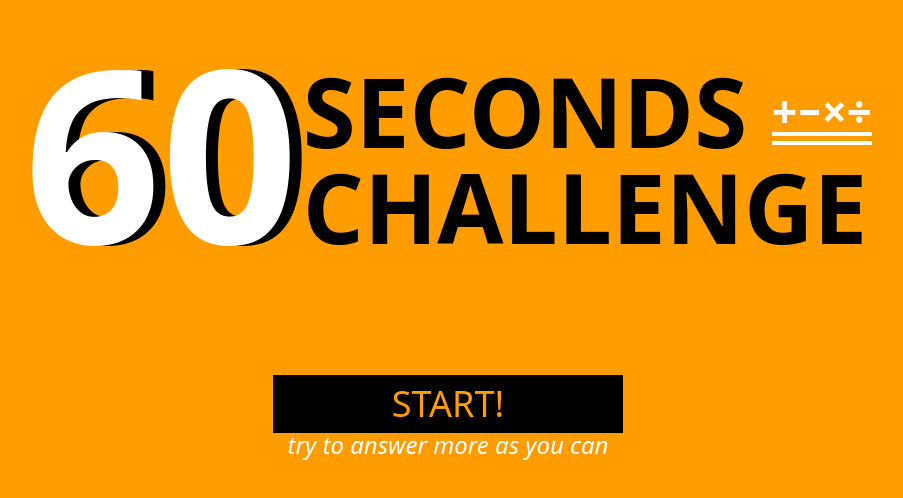
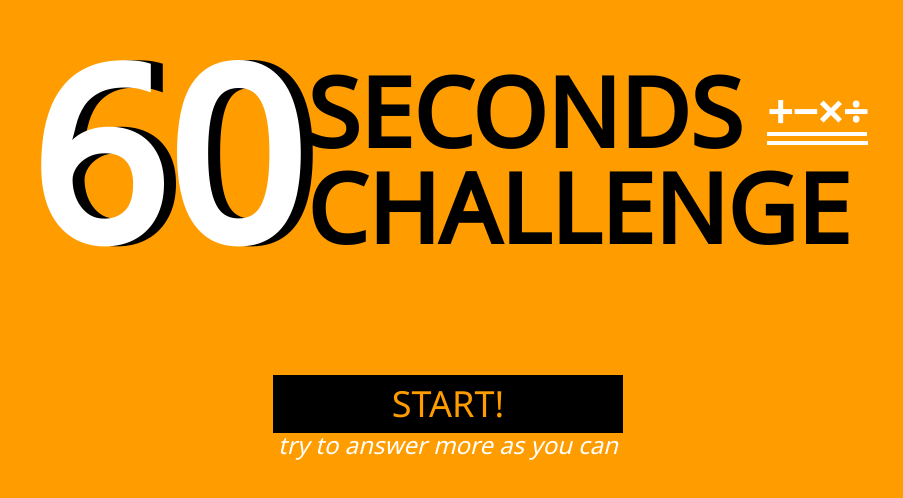
Before and after one commit to kaibaooo/Hexschool-JS-Dungeon, a plain HTML site: page 6F/index.html in a window 1280 px wide. Shown: the part 106-604 px from the top of the page, without its empty margins (192-1095 px from the left). Drawn offline with Linux system fonts and the light colour scheme.

Commit message:
font fix

```diff
--- a/6F/index.html
+++ b/6F/index.html
@@ -5,6 +5,7 @@
     <meta name="viewport" content="width=device-width, initial-scale=1.0">
     <meta http-equiv="X-UA-Compatible" content="ie=edge">
     <title>6F</title>
+    <link href="https://fonts.googleapis.com/css?family=Noto+Sans" rel="stylesheet">
     <link rel="stylesheet" href="./asserts/css/style.css">
     <script src="./asserts/js/all.js" defer></script>
     <audio class="correct" src="./asserts/audio/correct.mp3"></audio>
```
